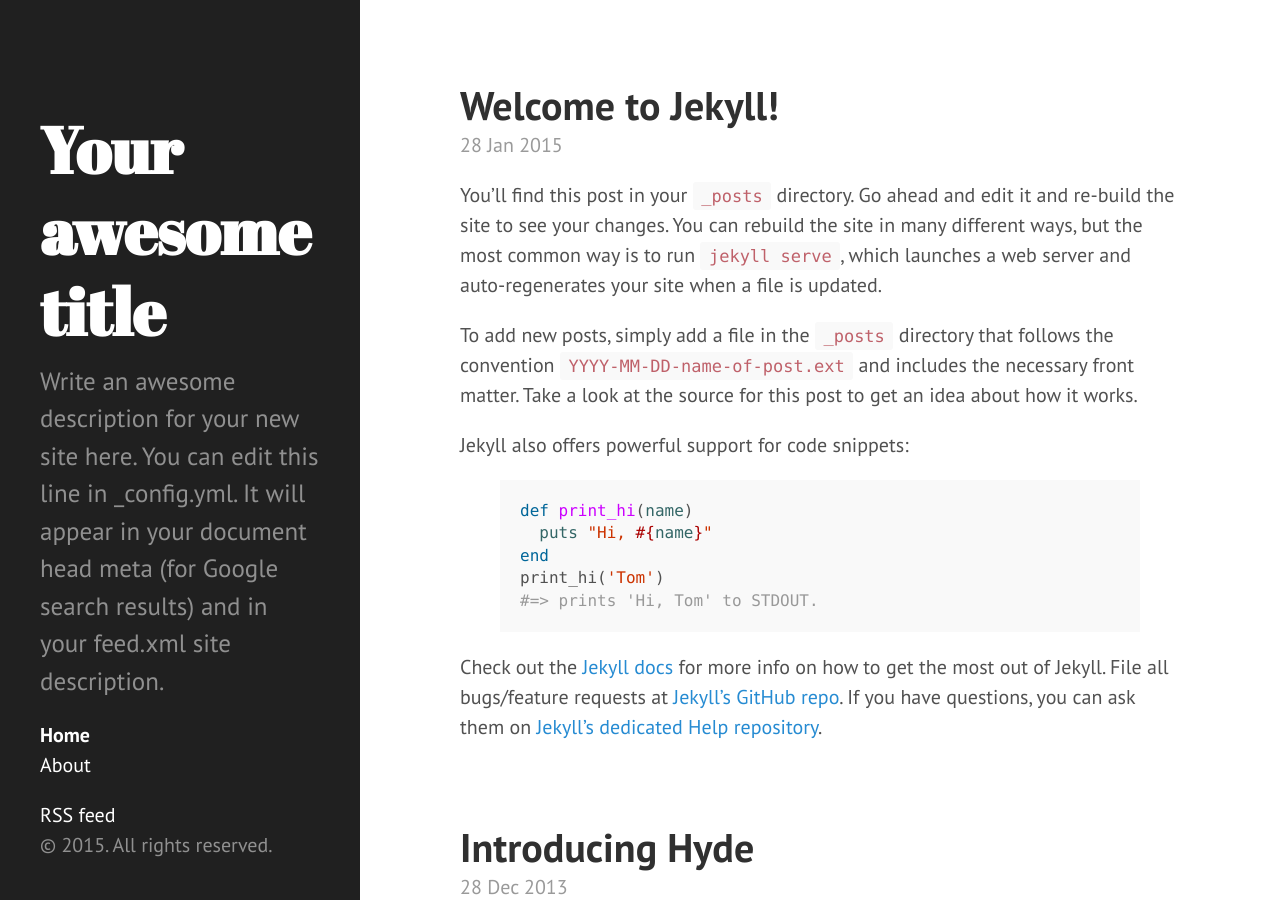
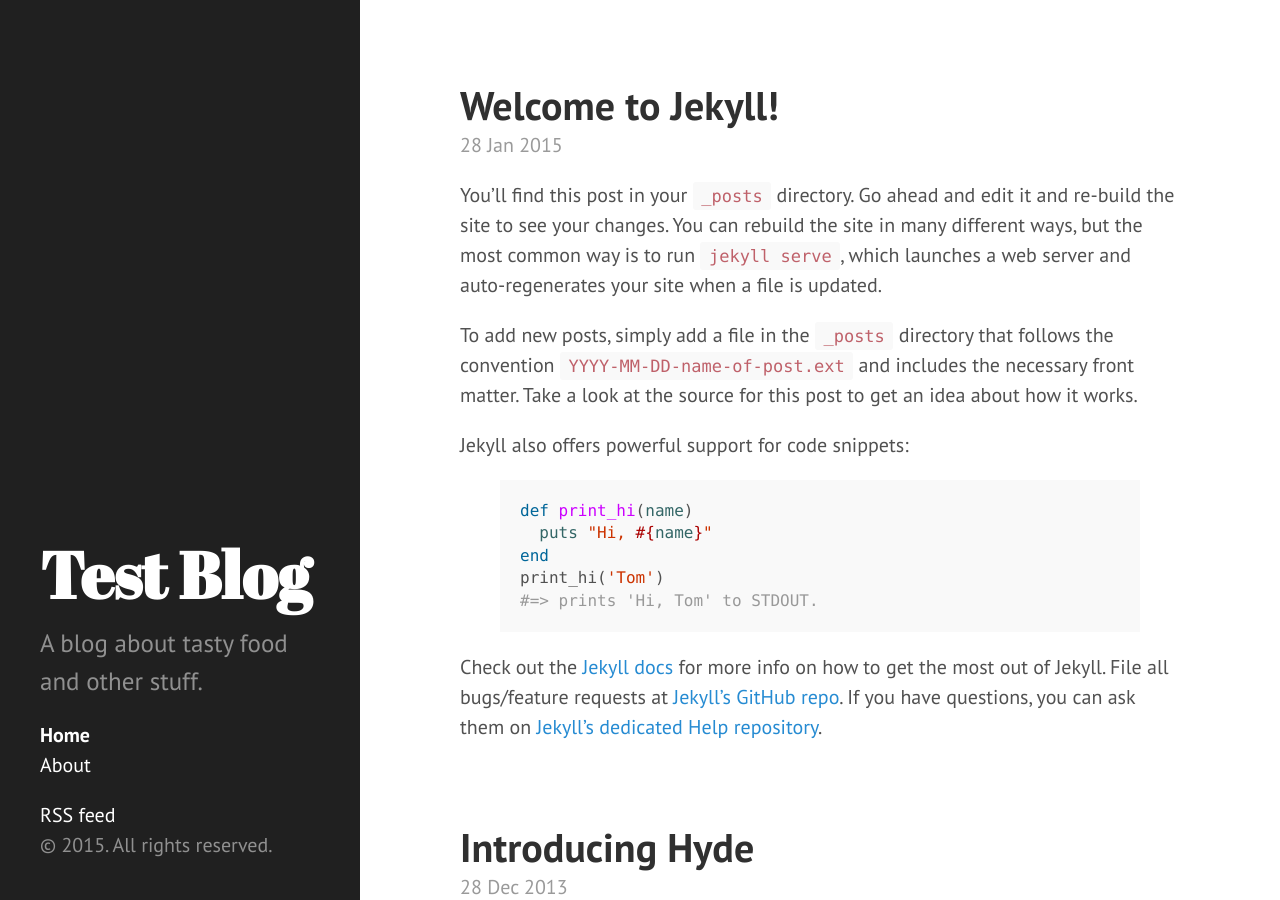
Before and after one commit to arminha/blog-test, a Jekyll site: the page built from index.html, in a window 1280 px wide and 900 px high. Built offline with Jekyll 4.4.1, drawn with Linux system fonts in a browser that asks for light colours; the list of posts is cut into pages by our own code.

Commit message:
Name and description.

```diff
--- a/_config.yml
+++ b/_config.yml
@@ -1,18 +1,8 @@
 # Site settings
-title: Your awesome title
-email: your-email@domain.com
-description: > # this means to ignore newlines until "baseurl:"
-  Write an awesome description for your new site here. You can edit this
-  line in _config.yml. It will appear in your document head meta (for
-  Google search results) and in your feed.xml site description.
+title: Test Blog
+description: A blog about tasty food and other stuff.
 baseurl: "/blog-test"
 url: "https://arminha.github.io"
-
-tagline:          'A Jekyll theme'
-
-author:
-  name:           'Mark Otto'
-  url:            https://twitter.com/mdo
 
 # Build settings
 markdown:    kramdown
```
